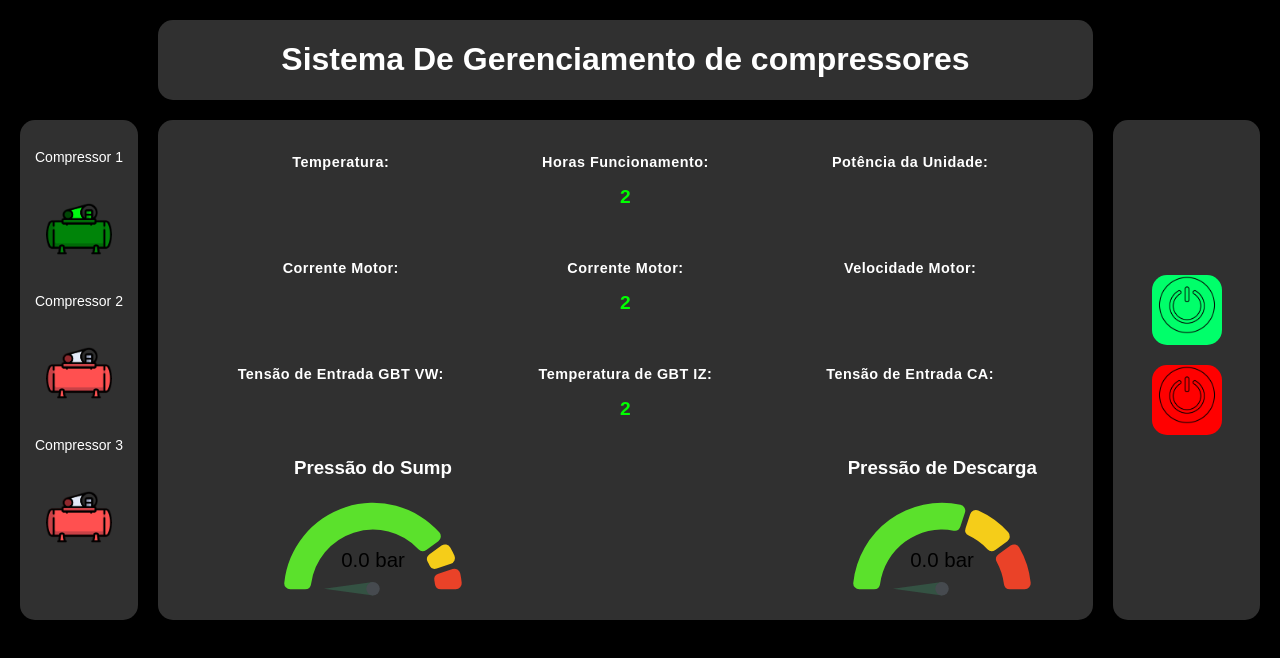
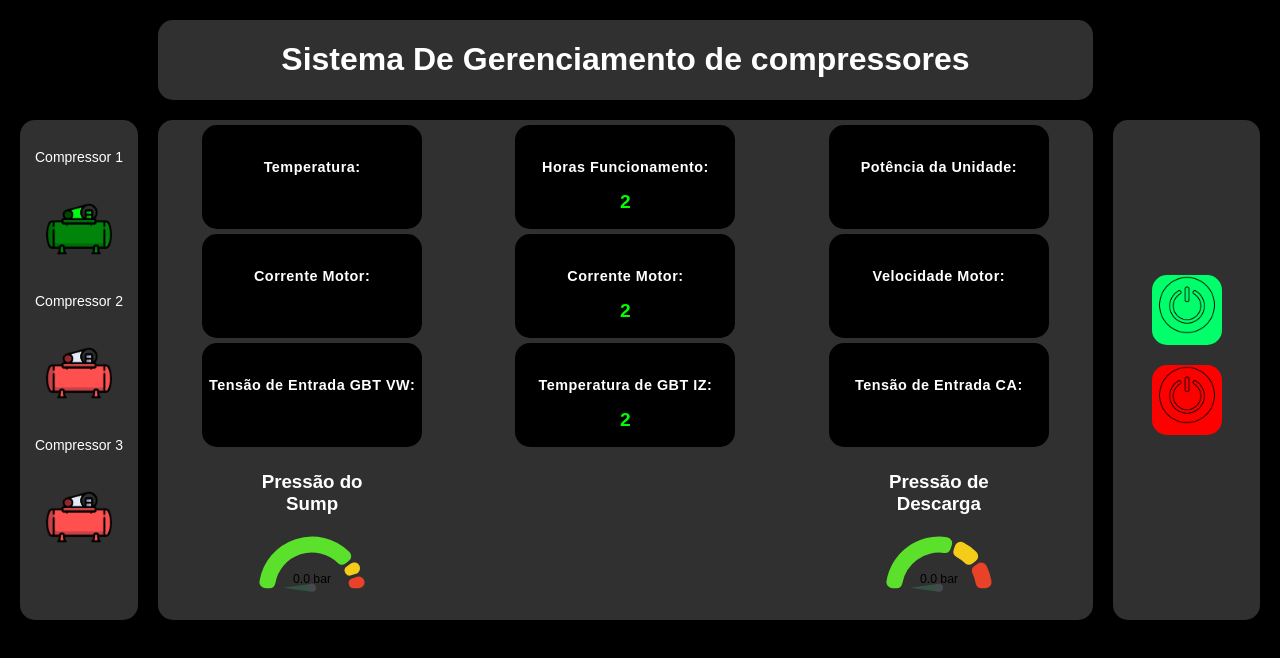
Before and after one commit to VictorLemosbar/Projeto-Integrador---2-Semestre-2025, a React (Create React App) app: page / in a window 1280 px wide. Both pictures are taken after a click on the button 78 px from the left and 228 px from the top of the page. Shown: the top 658 px of the page. Built offline with nearby package versions, Linux system fonts and the light colour scheme; no server answers.

Commit message:
Caixas de dados criados

```diff
--- a/src/App.js
+++ b/src/App.js
@@ -96,7 +96,7 @@ function MyApp() {
 
           className={`compresso1 ${activeComp === 1 ? "compressor-inativo" : ""}`}
           onClick={() => {
-            if (activeComp != 1) {
+            if (activeComp !== 1) {
               setActiveComp(1);
             } else {
               setActiveComp(0);
@@ -112,7 +112,7 @@ function MyApp() {
         <button
           className={`compressor2 ${activeComp === 2 ? "compressor-inativo" : ""}`}
           onClick={() => {
-            if (activeComp != 2) {
+            if (activeComp !== 2) {
               setActiveComp(2);
             } else {
               setActiveComp(0);
@@ -127,7 +127,7 @@ function MyApp() {
         <button
           className={`compressor3 ${activeComp === 3 ? "compressor-inativo" : ""}`}
           onClick={() => {
-            if (activeComp != 3) {
+            if (activeComp !== 3) {
               setActiveComp(3);
             } else {
               setActiveComp(0);
--- a/src/Data/Dados_C1.js
+++ b/src/Data/Dados_C1.js
@@ -1,8 +1,6 @@
 import React, { useState, useEffect } from "react";
 import GaugeChart from 'react-gauge-chart'; // Importa a biblioteca do Gauge
 import consult from "../API/Api"; // Importa retorno da Api
-import Comp3 from "./Dados_C3";
-import Comp2 from "./Dados_C2"
 
 const LIMITES = {
   PRESSURE: {
@@ -27,10 +25,10 @@ const MetricGauge = ({ dataKey, data, limits }) => {
   const percentValue = currentValue / limits.max;
 
   return (
-    <div style={{color: "white",paddingLeft: '90px', alignItems: 'center', width: '250px', }}>
-          {/* Estilização inicial do cauge */}
+    <div style={{color: "white", alignItems: 'center', maxWidth: '150px', }}>
 
 
+      {/* Estilização inicial do cauge */}
       <h3>{limits.title}</h3>
 
       <GaugeChart
@@ -206,9 +204,6 @@ function Comp1() {
           <div className="valorDado">{2}</div>
         </p>
       </div>
-
-
-
     </div>
   );
 }
--- a/src/Styles/CompStyle.css
+++ b/src/Styles/CompStyle.css
@@ -1,4 +1,4 @@
-
+/* Animação de fade */
 @keyframes fadeInAnim {
     0% {
         opacity: 0;
@@ -10,7 +10,7 @@
     }
 }
 
-/* ÍCONES DOS COMPRESSORES */
+/* Icone dos compressores*/
 .compresso1,
 .compressor2,
 .compressor3 {
--- a/src/Styles/DataStyle.css
+++ b/src/Styles/DataStyle.css
@@ -1,10 +1,10 @@
-/* GRID INTERNA DO COMPRESSOR */
+/* Grid interna onde os compressores ficam */
 #comp {
     display: grid;
     width: 100%;
-    gap: 2px;
-    grid-template-rows: repeat(auto-fit, minmax(200px, 1fr, 1fr));
-    grid-template-columns: repeat(auto-fit, minmax(200px, 1fr, 1fr, 1fr));
+    gap: 5px;
+    grid-template-rows: repeat(auto-fit, minmax(1fr, 1fr, 1fr));
+    grid-template-columns: repeat(auto-fit, minmax(1fr, 1fr, 1fr));
     animation: fadeInAnim 0.4s ease forwards;
     text-align: center;
 }
@@ -28,28 +28,34 @@
 }
 
 /* Posições dos dados com animação de fade */
-#horasFuncionamento { grid-column: 2; grid-row: 1; animation: fadeInAnim 0.4s ease forwards; }
-#temperatura { grid-column: 1; grid-row: 1; animation: fadeInAnim 0.4s ease forwards; }
-#velocidadeMotor { grid-column: 3; grid-row: 2; animation: fadeInAnim 0.4s ease forwards; }
-#potenciaUnidade { grid-column: 3; grid-row: 1; animation: fadeInAnim 0.4s ease forwards; }
-#correnteMotor1 { grid-column: 1; grid-row: 2; animation: fadeInAnim 0.4s ease forwards; }
-#correnteMotor2 { grid-column: 2; grid-row: 2; animation: fadeInAnim 0.4s ease forwards; }
-#tensaoEntradaCA { grid-column: 3; grid-row: 3; animation: fadeInAnim 0.4s ease forwards; }
-#tensaoEntradaGBT { grid-column: 1; grid-row: 3; animation: fadeInAnim 0.4s ease forwards; }
-#temperaturaGBTIZ { grid-column: 2; grid-row: 3; animation: fadeInAnim 0.4s ease forwards; }
+#horasFuncionamento { grid-column: 2; grid-row: 1; margin-top: 5px; animation: fadeInAnim 0.4s ease forwards; background-color: rgb(0, 0, 0); border: 5px; border-radius: 15px; min-width: 220px;justify-self: center; }
+#temperatura { grid-column: 1; grid-row: 1; margin-top: 5px; animation: fadeInAnim 0.4s ease forwards; background-color: rgb(0, 0, 0); border: 5px; border-radius: 15px; min-width: 220px;justify-self: center;}
+#velocidadeMotor { grid-column: 3; grid-row: 2; animation: fadeInAnim 0.4s ease forwards; background-color: rgb(0, 0, 0); border: 5px; border-radius: 15px; min-width: 220px;justify-self: center;}
+#potenciaUnidade { grid-column: 3; grid-row: 1; margin-top: 5px; animation: fadeInAnim 0.4s ease forwards; background-color: rgb(0, 0, 0); border: 5px; border-radius: 15px; min-width: 220px;justify-self: center;}
+#correnteMotor1 { grid-column: 1; grid-row: 2; animation: fadeInAnim 0.4s ease forwards; background-color: rgb(0, 0, 0); border: 5px; border-radius: 15px;  min-width: 220px;justify-self: center;}
+#correnteMotor2 { grid-column: 2; grid-row: 2; animation: fadeInAnim 0.4s ease forwards; background-color: rgb(0, 0, 0); border: 5px; border-radius: 15px;   min-width: 220px;justify-self: center;}
+#tensaoEntradaCA { grid-column: 3; grid-row: 3; animation: fadeInAnim 0.4s ease forwards; background-color: rgb(0, 0, 0); border: 5px; border-radius: 15px; min-width: 220px;justify-self: center;}
+#tensaoEntradaGBT { grid-column: 1; grid-row: 3; animation: fadeInAnim 0.4s ease forwards; background-color: rgb(0, 0, 0); border: 5px; border-radius: 15px;  min-width: 220px;justify-self: center;}
+#temperaturaGBTIZ { grid-column: 2; grid-row: 3; animation: fadeInAnim 0.4s ease forwards; background-color: rgb(0, 0, 0); border: 5px; border-radius: 15px;  min-width: 220px;justify-self: center;}
 
 /* Gauges */
+
+
+
+
 #gaugeDischargePressure {
-    max-height: fit-content;
-    max-width: fit-content;
+    min-width: 150px;
     grid-column: 3;
     grid-row: 4;
     animation: fadeInAnim 0.4s ease forwards;
+    justify-self: center
 }
 
 #gaugeSumpress {
+    min-width: 150px;
     grid-column: 1;
     grid-row: 4;
-    height: 80px;
     animation: fadeInAnim 0.4s ease forwards;
+    min-width: 1fr;
+    justify-self: center
 }
--- a/src/Styles/PageStyle.css
+++ b/src/Styles/PageStyle.css
@@ -4,7 +4,7 @@ body {
   font-family: Arial, sans-serif;
 }
 
-/* GRID PRINCIPAL — versão híbrida adaptável */
+/* Grid Principal */
 #app {
   display: grid;
   grid-template-columns: auto 1fr auto;
@@ -54,7 +54,6 @@ body {
   gap: 15px;
   grid-column: 3;
   grid-row: 2;
-
 }
 
 #botoesEstado {
@@ -63,10 +62,8 @@ body {
 
 #desligar {
   margin-top: 20px;
-
-
   animation: fadeInAnim 0.4s ease forwards;
-    background-image: url('../Images/noun-power-4104705.png');
+  background-image: url("../Images/noun-power-4104705.png");
   width: 70px;
   height: 70px;
   background-color: aqua;
@@ -77,7 +74,6 @@ body {
   border-color: transparent;
   transition: 0.3s ease;
   background-color: rgb(255, 0, 0);
-
 }
 
 #desligar:hover {
@@ -87,14 +83,13 @@ body {
 
 #ligar {
   margin-bottom: 20px;
-
   grid-row: 2;
   grid-column: 2;
   animation: fadeInAnim 0.4s ease forwards;
   width: 70px;
   height: 70px;
   background-color: aqua;
-    background-image: url('../Images/noun-power-4104705.png');
+  background-image: url("../Images/noun-power-4104705.png");
   background-size: contain;
   background-repeat: no-repeat;
   border-radius: 15px;
@@ -102,15 +97,12 @@ body {
   border-color: transparent;
   transition: 0.3s ease;
   background-color: rgb(0, 255, 106);
-
 }
 
 #ligar:hover {
   background-color: #2f721a; /* muda a cor ao passar o mouse */
   transform: scale(1.05); /* leve aumento */
 }
-
-
 
 #userView {
   background-color: #303030;
@@ -123,34 +115,50 @@ body {
 }
 
 #mensagem {
-
-    max-width: 250px;
-    align-items: center;
-    padding-left: 2%;
-    background-color: white;
+  max-width: 300px;
+  min-height: 70px;
+  padding-top: 50px;
+  text-align: center;
+  background-color: rgb(0, 0, 0);
   margin-left: 38%;
-    margin-top: 18%;
-    color: rgb(0, 0, 0);
+  margin-top: 15%;
+  color: rgb(255, 255, 255);
   font-size: larger;
   border-radius: 15px;
-    border-color: black;
-    border-style:solid;
+  border-color: hwb(#000000);
+  border-style: solid;
   animation: fadeInAnim 0.4s ease forwards;
-
-
 }
 
 #mensagemErro {
-    color: white;
-    grid-column: 2;
-    margin-left: 450px;
+    max-width: 350px;
+  min-height: 70px;
+  padding-top: 50px;
+  text-align: center;
+  background-color: rgb(0, 0, 0);
+  margin-left: 36%;
+  margin-top: 14%;
+  color: rgb(255, 255, 255);
+  font-size: larger;
+  border-radius: 15px;
+  border-color: hwb(#303030);
+  border-style: solid;
   animation: fadeInAnim 0.4s ease forwards;
 }
 
 #mensagemLoading {
-    margin-left: 450px;
-    align-items: center;
-    color: white;
+   max-width: 350px;
+  min-height: 70px;
+  padding-top: 50px;
+  text-align: center;
+  background-color: rgb(0, 0, 0);
+  margin-left: 36%;
+  margin-top: 14%;
+  color: rgb(255, 255, 255);
+  font-size: larger;
+  border-radius: 15px;
+  border-color: hwb(#303030);
+  border-style: solid;
   animation: fadeInAnim 0.4s ease forwards;
 }
 
--- a/src/Styles/style.css
+++ b/src/Styles/style.css
@@ -1,6 +1,4 @@
 /* Centraliza Estilizações */
-
-
 @import "./PageStyle.css";
 @import "./CompStyle.css";
 @import "./DataStyle.css";
```
Also changed, not shown: 2 other files (tests, documents, lock files or other folders). Lines whose indentation alone changed are shown as unchanged.
